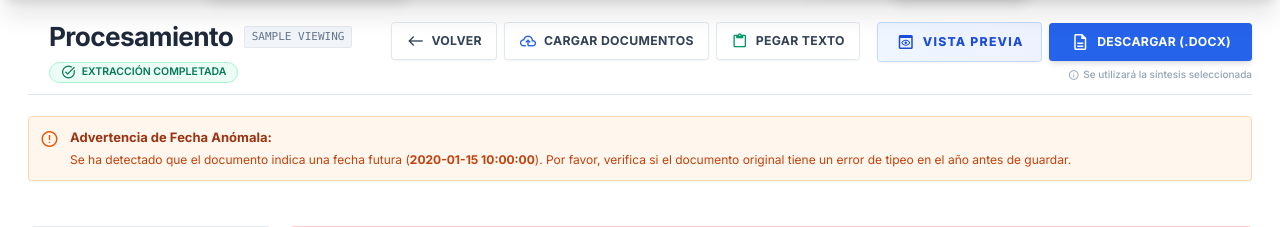
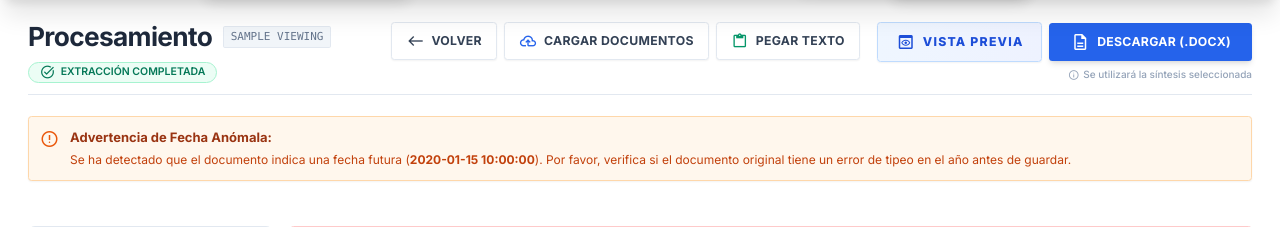
Before and after one commit to NicolasPonceH/Abis-Analisis, a Flask app: template siad/templates/index.html in a window 1280 px wide. Shown: the part 67-294 px from the top of the page. Run offline with Flask 3, Linux system fonts and the light colour scheme; the visitor is signed in with stand-in values (Sample User, id 1); the template is opened without the code that fills it: most values are stand-ins (such as "Sample title", 1, 10 or a date in 2020); some libraries are stand-ins or nearby versions.

Commit message:
Alinear tarjeta de documento original hacia la izquierda y ajustar vista PDF a FitH

```diff
--- a/siad/templates/index.html
+++ b/siad/templates/index.html
@@ -537,7 +537,7 @@
   <!-- 2. Cabecera Operativa Forense -->
   <div
     class="flex flex-col xl:flex-row justify-between items-start xl:items-center gap-4 pb-3 border-b border-slate-200 dark:border-slate-700 bg-transparent">
-    <div class="ml-2 sm:ml-6">
+    <div class="ml-0">
       <div class="flex items-center gap-3">
         <h1 class="text-2xl lg:text-3xl font-bold text-slate-800 dark:text-slate-100 tracking-tight">Procesamiento</h1>
         <span
@@ -653,7 +653,7 @@
             <span class="material-symbols-outlined text-[18px]">open_in_new</span>
           </a>
         </div>
-        <iframe src="{{ url_for('serve_upload', filename=viewing) }}" class="w-full h-[60vh] border-0"></iframe>
+        <iframe src="{{ url_for('serve_upload', filename=viewing) }}#toolbar=0&navpanes=0&view=FitH" class="w-full h-[60vh] border-0"></iframe>
         <div
           class="px-4 py-2 bg-slate-50 dark:bg-slate-800 border-t border-slate-200 dark:border-slate-700 flex justify-between items-center text-xs text-slate-500 dark:text-slate-400">
           <span class="truncate max-w-[300px]">{{ viewing }}</span>
```
